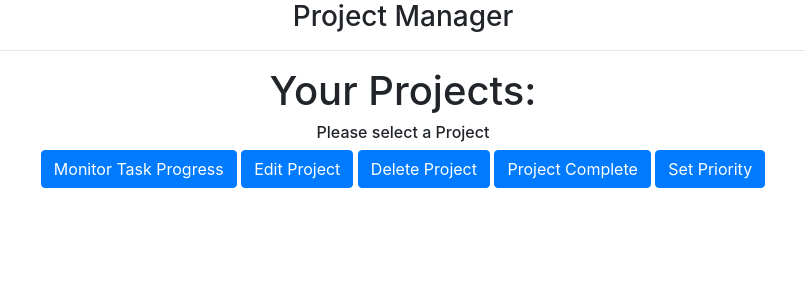
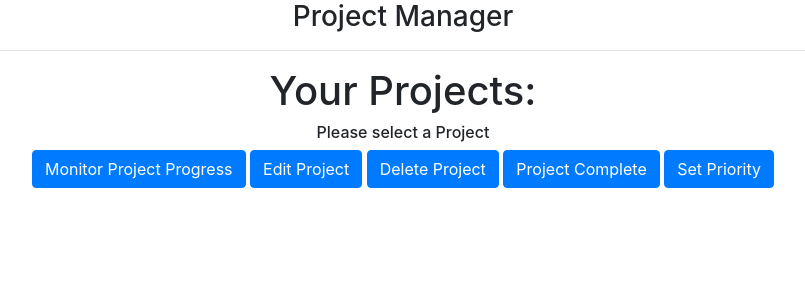
Before and after one commit to dsmith35/TaskApp, a Flask app: page /projectmanager in a window 1280 px wide. Shown: the part 56-356 px from the top of the page, without its empty margins (237-1042 px from the left). Run offline with Flask 3, Linux system fonts and the light colour scheme; some libraries are stand-ins or nearby versions.

Commit message:
Edits to readme.txt

```diff
--- a/website/templates/projectManager.html
+++ b/website/templates/projectManager.html
@@ -10,7 +10,7 @@
     <h6 align="center">  Please select a Project </h6>
 
             <center>
-                <button type="button" class="btn btn-primary">Monitor Task Progress</button>
+                <button type="button" class="btn btn-primary">Monitor Project Progress</button>
                 <button type="button" class="btn btn-primary">Edit Project</button>
                 <button type="button" class="btn btn-primary">Delete Project</button>
                 <button type="button" class="btn btn-primary">Project Complete</button>
```
Also changed, not shown: README.txt.
